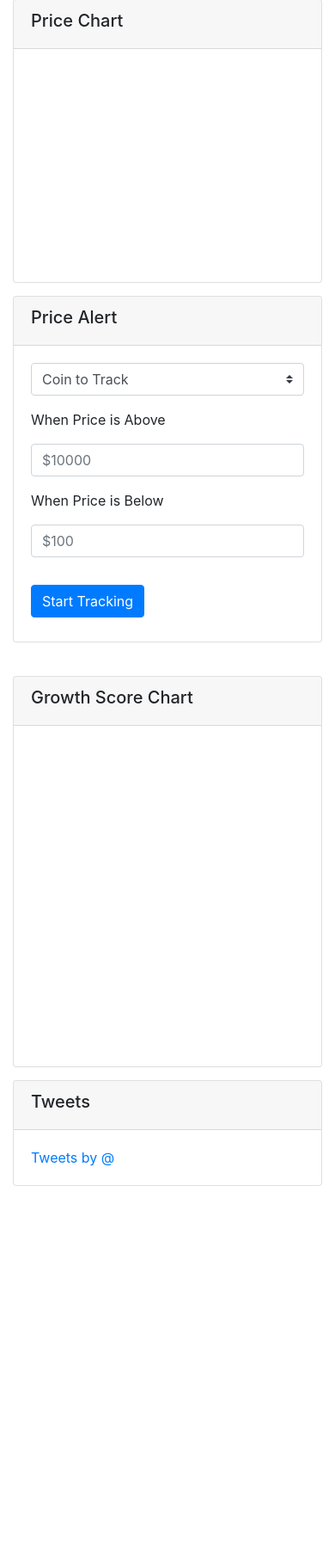
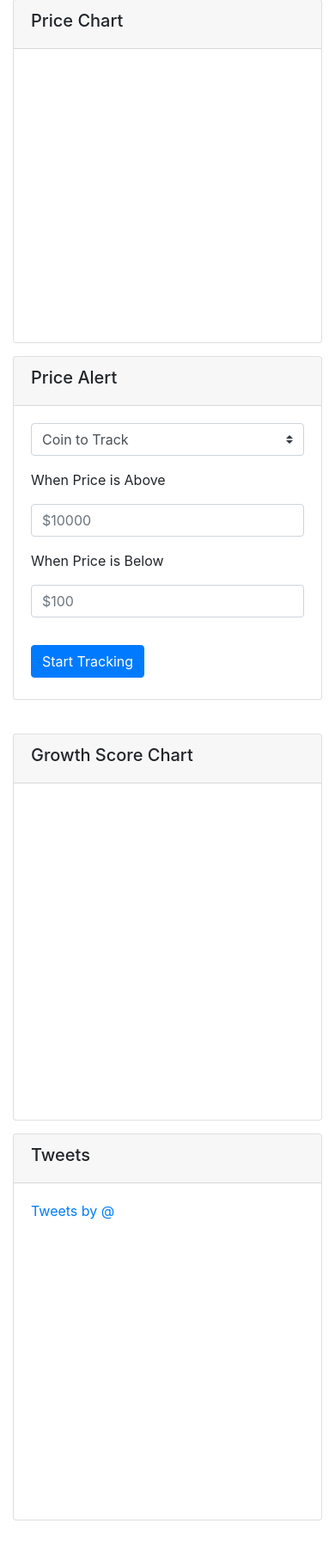
Before and after one commit to yasunakacho/astroplot, a Django app: template web/templates/detail.html in a window 390 px wide. Shown: the part 256-2063 px from the top of the page at 86% size. Before the commit the page ends 1635 px from the top, so only its background shows below. Run offline with Django 3.2, Linux system fonts and the light colour scheme; the template is opened without the code that fills it, so the values that code supplies are empty; some libraries are stand-ins or nearby versions.

Commit message:
web mobile ready

```diff
--- a/web/templates/detail.html
+++ b/web/templates/detail.html
@@ -28,7 +28,7 @@
             </div>
             <div class="row mb-4">
                 <div class="col-md-8">
-                <div class="card" style="height: 330px;">
+                <div class="card" style="height: 400px;">
                     <div class="card-header">
                         <h5>Price Chart</h5>
                     </div>
@@ -38,7 +38,7 @@
                 </div>
                 </div>
                 <div class="col-md-4">
-                <div class="card">
+                <div class="card" style="height: 400px;">
                     <div class="card-header">
                         <h5>Price Alert</h5>
                     </div>
@@ -68,7 +68,7 @@
             </div>
             <div class="row mb-4">
                 <div class="col-sm-8">
-                    <div class="card" style="height: 455px;">
+                    <div class="card" style="height: 450px;">
                         <div class="card-header">
                             <h5>Growth Score Chart</h5>
                         </div>
@@ -89,7 +89,7 @@
                 </div>
                 -->
                 <div class="col-sm-4">
-                <div class="card">
+                <div class="card" style="height: 450px;">
                     <div class="card-header">
                         <h5>Tweets</h5>
                     </div>
```
